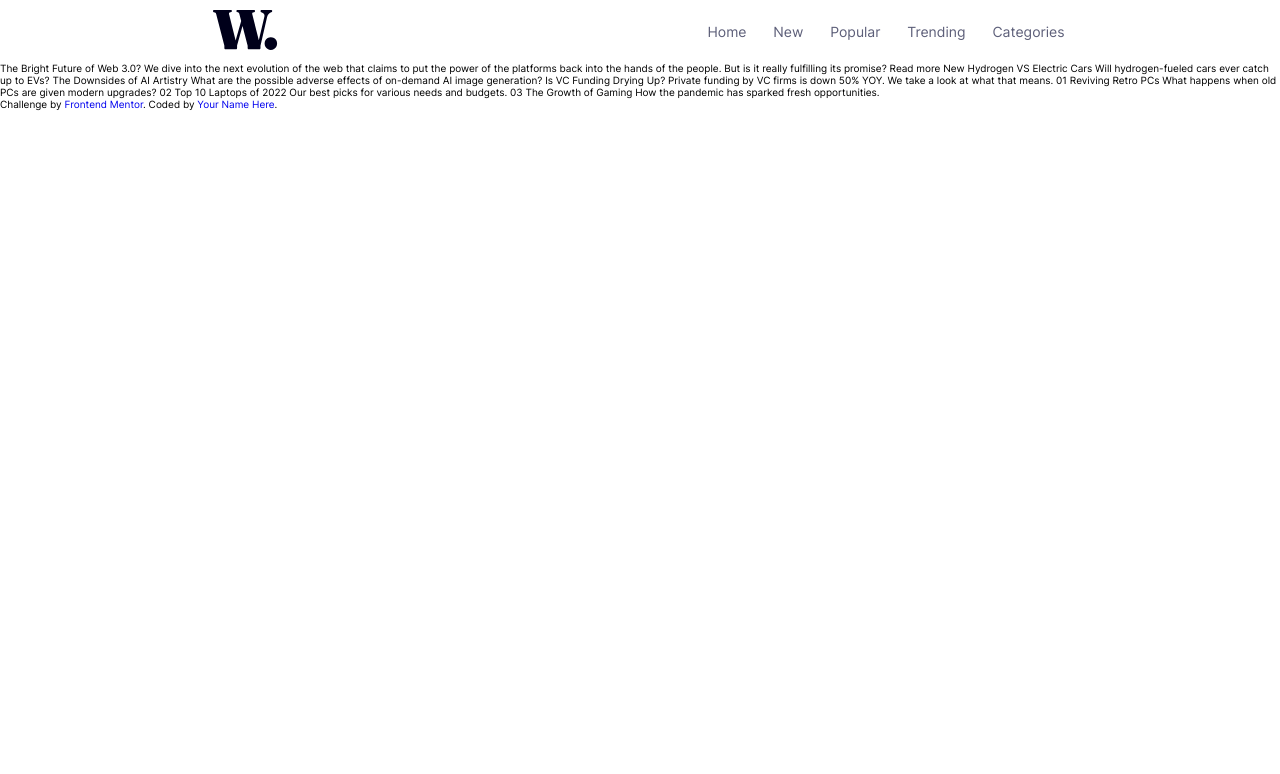
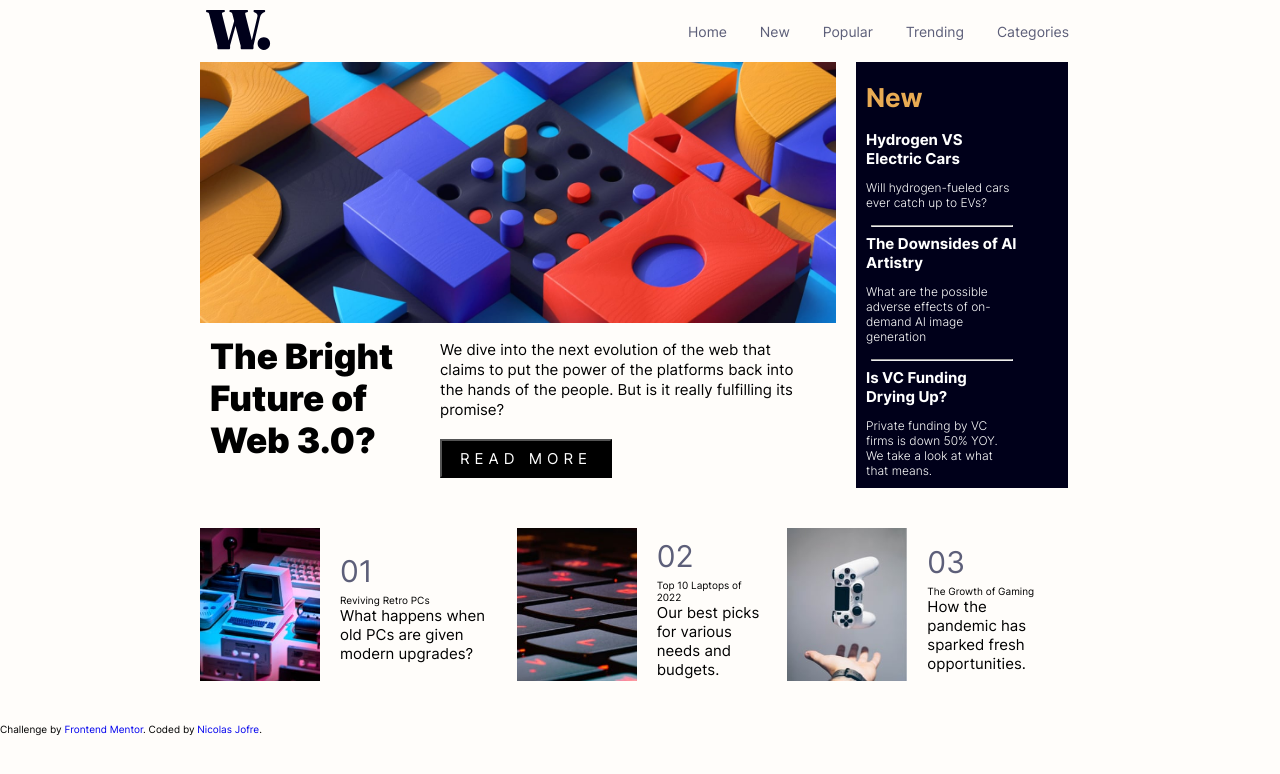
Before and after one commit to nicojofre5/NewHomePage, a plain HTML site: page index.html in a window 1280 px wide. Drawn offline with Linux system fonts and the light colour scheme.

Commit message:
Grid en body

```diff
--- a/assets/style/main.css
+++ b/assets/style/main.css
@@ -35,6 +35,13 @@ a{
 }
 body{
     font-family: var(--font-primary);
+    background-color: var(--off-white);
+    display: grid;
+    grid-template-areas: 'header header header header'
+    'main main aside aside'
+    'section section section section '
+    'footer footer footer footer';
+
 }
 p{
     font-size: var(--p-size);
@@ -47,16 +54,126 @@ p{
 .cont-icon-bar{
     display: none;
 }
-
+header{
+    grid-area: header;
+}
 .menu-nav-bar li{
     display: inline-block;
 }
 .menu-nav-bar li>a{
-    padding: 12px;
+    padding: 15px;
     font-size: 1.4em;
     color: var(--dark-grayish-blue);
 }
+aside{
+    grid-area: aside;
+    padding: 5px 50px 0px 10px;
+    background-color:var(--very-dark-blue);
+    width: 50%;
+    color: white;
+}
+aside h2{
+    color: var(--primary-color);
+    font-size: 2.6em;
+    font-weight: 700;
+    padding:15px 0px;
+}
+aside h3{
+    font-size: 1.5rem;
+    font-weight: 700;
+    padding: 2px 0px;
+}
+aside p{
+    font-size: 1.2rem;
+    font-weight: 300;
+    padding: 10px 0px;
+}
+hr{
+    margin: 5px;
 
+}
+footer{
+    grid-area: footer;
+}
+main{
+    grid-area: main;
+    padding:0px 20px 0px 200px;
+}
+section{
+    grid-area: section;
+    display: flex;
+    justify-content: space-around;
+    padding: 40px 200px;
+}
+.secondary article{
+    display: flex;
+    align-items:center;
+}
+.description-secondary{
+    padding: 0px 20px;
+}
+.description-secondary h3{
+    font-size: 3em;
+    color: var(--dark-grayish-blue);
+    padding: 5px 0px;
+}
+.secondary article picture>img{
+    width: 120px;
+}
 .cont-logo{
     padding: 10px;
 }
+.cont-image img{
+    width: 100%;
+}
+.cont-image-body{
+    display: flex;
+    justify-content: space-between;
+    word-wrap: break-word;
+    padding: 10px;
+    gap: 30px;
+}
+.cont-title h1{
+    font-size: 3.5em;
+    font-weight: 900;
+    width: 200px;
+
+}
+.cont-image-body p{
+    padding: 5px 20px 0px 0px;
+    line-height: 20px;
+    margin: 0px 0px 5px 0px;
+
+}
+.image-body button{
+    padding: 8px 18px;
+    margin: 14px 0px 0px;
+    font-size: 1.5em;
+    text-transform: uppercase;
+    background-color: black;
+    color: white;
+    letter-spacing: 5px;
+}
+/* Media query */
+
+@media only screen and (max-width:650px){
+    .menu-nav-bar{
+        display: none;
+
+    }
+    .nav-bar{
+        justify-content: space-between;
+        padding: 5px 40px;
+    }
+    .cont-icon-bar{
+        display: block;
+        cursor: pointer;
+    }
+    main{
+        padding:0px 60px;
+    }
+    .cont-title h1{
+        font-size: 2.3em;
+        width: 190px;
+    }
+}
--- a/index.html
+++ b/index.html
@@ -34,42 +34,77 @@
     </nav>
   </header>
 
+  <!-- Inicio parte principal -->
+  <main>
+    <picture class="cont-image">
+      <img src="assets/images/image-web-3-desktop.jpg" alt="">
+    </picture>
+    <div class="cont-image-body">
+      <div class="cont-title">
+        <h1>The Bright Future of Web 3.0?</h1>
+      </div>
+      <div class="image-body">
+        <p>We dive into the next evolution of the web that claims to put the power of the platforms back into the hands of the
+          people.
+          But is it really fulfilling its promise?</p>
+        <button>Read more</button>
+      </div>
+    </div>
+  </main>
 
-  The Bright Future of Web 3.0?
+  <!-- Parte lateral  -->
+  <aside>
+    <h2>New</h2>
+    <h3>Hydrogen VS Electric Cars</h3>
+    <p>Will hydrogen-fueled cars ever catch up to EVs?</p>
+    <hr>
+    <h3>The Downsides of AI Artistry</h3>
+    <p>What are the possible adverse effects of on-demand AI image generation</p>
+    <hr>
+    <h3>Is VC Funding Drying Up?</h3>
+    <p>Private funding by VC firms is down 50% YOY. We take a look at what that means.</p>
+  </aside>
+  <!-- Seccion secundaria  -->
+  <section class="secondary">
+    <article>
+      <picture>
+        <img src="assets/images/image-retro-pcs.jpg" alt="">
+      </picture>
+      <div class="description-secondary">
+        <h3>01</h3>
+        <h4>Reviving Retro PCs</h4>
+        <p>What happens when old PCs are given modern upgrades?</p>
+      </div>
+    </article>
+    <article>
+      <picture>
+        <img src="assets/images/image-top-laptops.jpg" alt="">
+      </picture>
 
-  We dive into the next evolution of the web that claims to put the power of the platforms back into the hands of the
-  people.
-  But is it really fulfilling its promise?
+      <div class="description-secondary">
+        <h3>02</h3>
+        <h4>Top 10 Laptops of 2022</h4>
+        <p>Our best picks for various needs and budgets.</p>
+      </div>
+    </article>
+    <article>
+      <picture>
+        <img src="assets/images/image-gaming-growth.jpg" alt="">
+      </picture>
 
-  Read more
-
-  New
-
-  Hydrogen VS Electric Cars
-  Will hydrogen-fueled cars ever catch up to EVs?
-
-  The Downsides of AI Artistry
-  What are the possible adverse effects of on-demand AI image generation?
-
-  Is VC Funding Drying Up?
-  Private funding by VC firms is down 50% YOY. We take a look at what that means.
-
-  01
-  Reviving Retro PCs
-  What happens when old PCs are given modern upgrades?
-
-  02
-  Top 10 Laptops of 2022
-  Our best picks for various needs and budgets.
-
-  03
-  The Growth of Gaming
-  How the pandemic has sparked fresh opportunities.
-
-  <div class="attribution">
-    Challenge by <a href="https://www.frontendmentor.io?ref=challenge" target="_blank">Frontend Mentor</a>.
-    Coded by <a href="#">Your Name Here</a>.
-  </div>
+      <div class="description-secondary">
+        <h3>03</h3>
+        <h4>The Growth of Gaming</h4>
+        <p>How the pandemic has sparked fresh opportunities.</p>
+      </div>
+    </article>
+  </section>
+  <footer>
+    <div class="attribution">
+      Challenge by <a href="https://www.frontendmentor.io?ref=challenge" target="_blank">Frontend Mentor</a>.
+      Coded by <a href="#">Nicolas Jofre</a>.
+    </div>
+  </footer>
 </body>
 
 </html>
```
